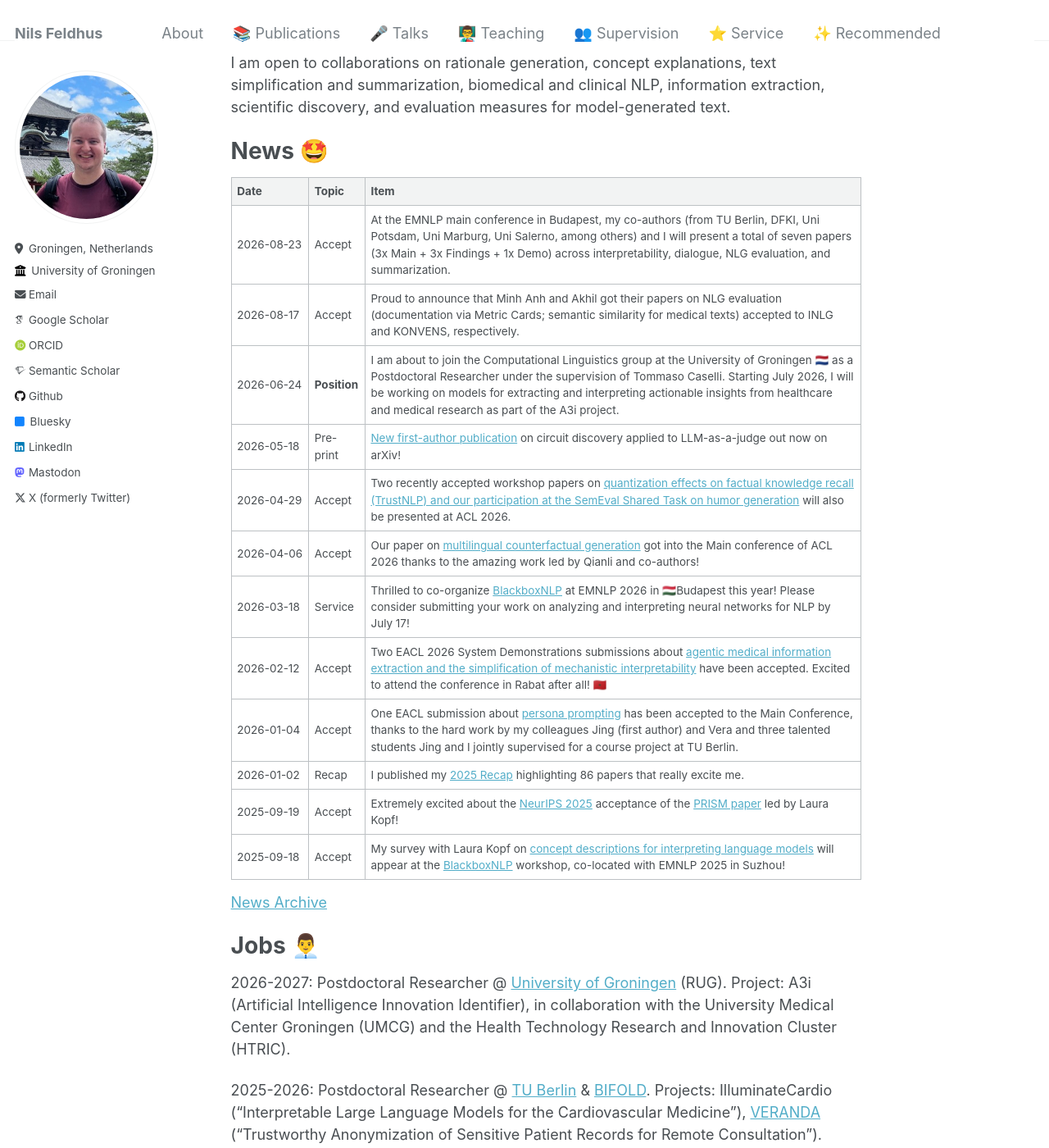
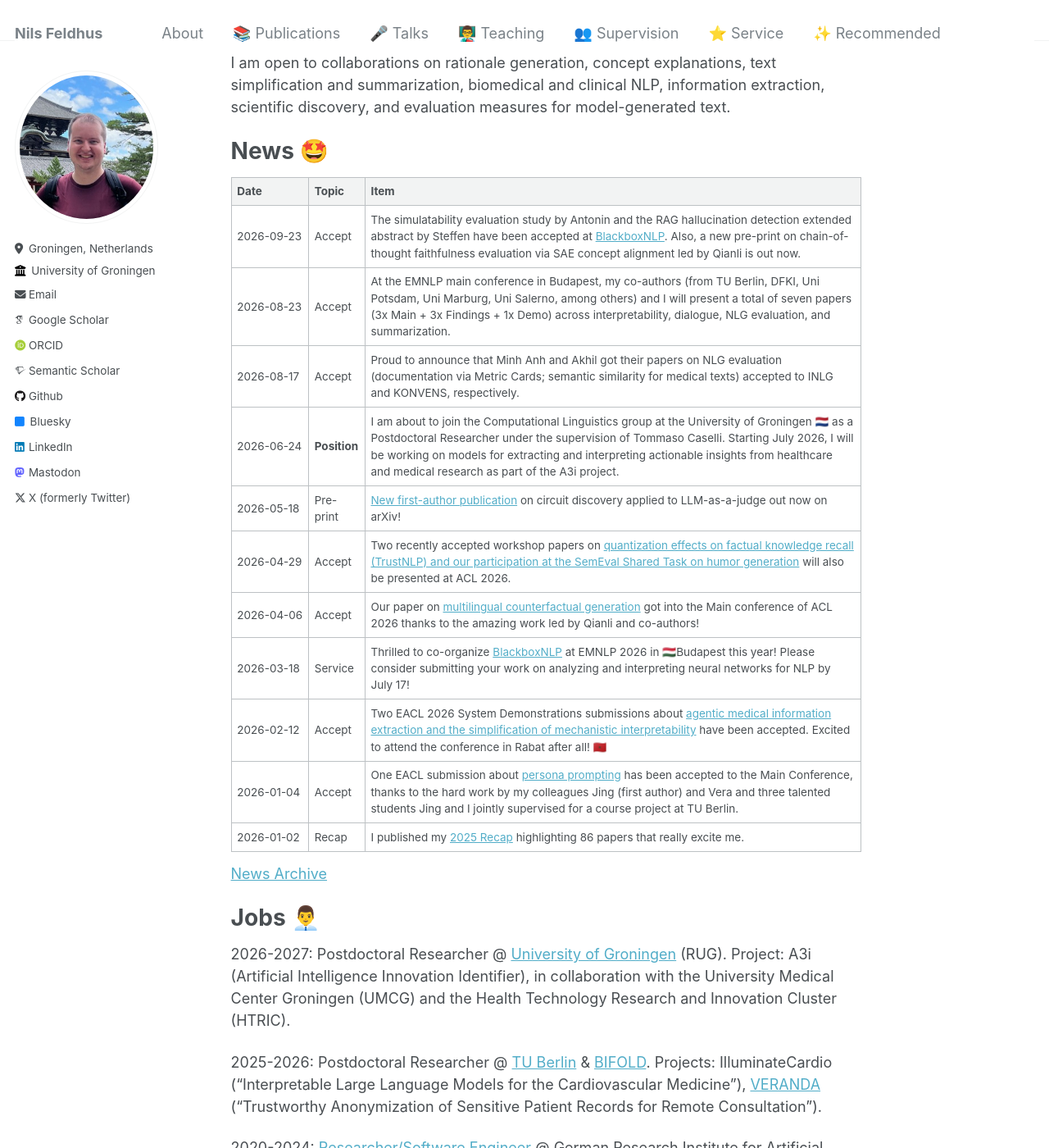
Before and after one commit to nfelnlp/nfelnlp.github.io, a Jekyll site: the page built from index.md, in a window 1280 px wide and 1400 px high, scrolled down 515 px. Shown: the whole window at 82% size. Built offline with Jekyll 4.4.1, drawn with Linux system fonts in a browser that asks for light colours; some web fonts are replaced.

Commit message:
Add CCSAE.

```diff
--- a/index.md
+++ b/index.md
@@ -27,6 +27,11 @@ I am open to collaborations on rationale generation, concept explanations, text
     </tr>
   </thead>
   <tbody>
+    <tr>
+      <td><nobr>2026-09-23</nobr></td>
+      <td>Accept</td>
+      <td>The simulatability evaluation study by Antonin and the RAG hallucination detection extended abstract by Steffen have been accepted at <a href="./publications/#2026">BlackboxNLP</a>. Also, a new pre-print on chain-of-thought faithfulness evaluation via SAE concept alignment led by Qianli is out now.</td>
+    </tr>
     <tr>
       <td><nobr>2026-08-23</nobr></td>
       <td>Accept</td>
@@ -77,16 +82,6 @@ I am open to collaborations on rationale generation, concept explanations, text
       <td>Recap</td>
       <td>I published my <a href="./recommended/2025">2025 Recap</a> highlighting 86 papers that really excite me.</td>
     </tr>
-    <tr>
-      <td><nobr>2025-09-19</nobr></td>
-      <td>Accept</td>
-      <td>Extremely excited about the <a href="https://neurips.cc/virtual/2025/poster/117141">NeurIPS 2025</a> acceptance of the <a href="./publications/#2025">PRISM paper</a> led by Laura Kopf!</td>
-    </tr>
-    <tr>
-      <td><nobr>2025-09-18</nobr></td>
-      <td>Accept</td>
-      <td>My survey with Laura Kopf on <a href="./publications/#2025">concept descriptions for interpreting language models</a> will appear at the <a href="https://blackboxnlp.github.io/2025/">BlackboxNLP</a> workshop, co-located with EMNLP 2025 in Suzhou!</td>
-    </tr>
   </tbody>
 </table>
 
```
Also changed, not shown: old_news.md (+2 -0 lines), publications/index.md (+7 -3 lines), service/index.md (+13 -9 lines), teaching/index.md (+4 -0 lines).
